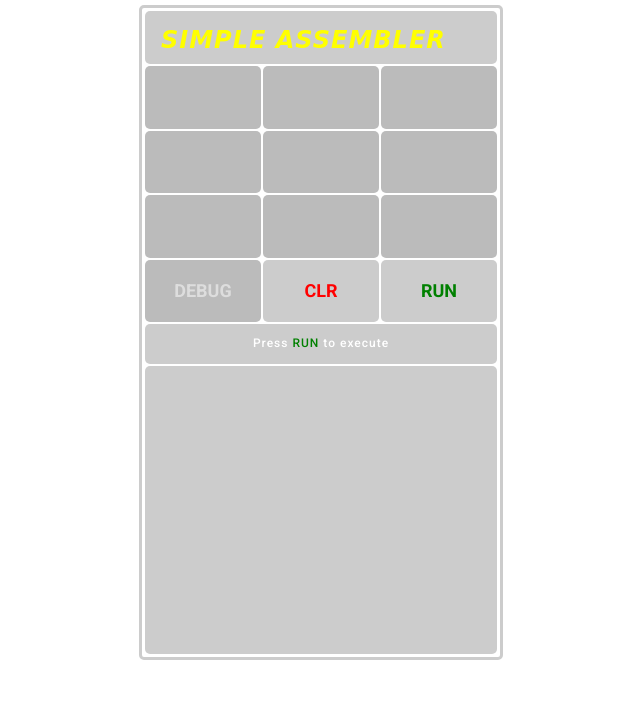
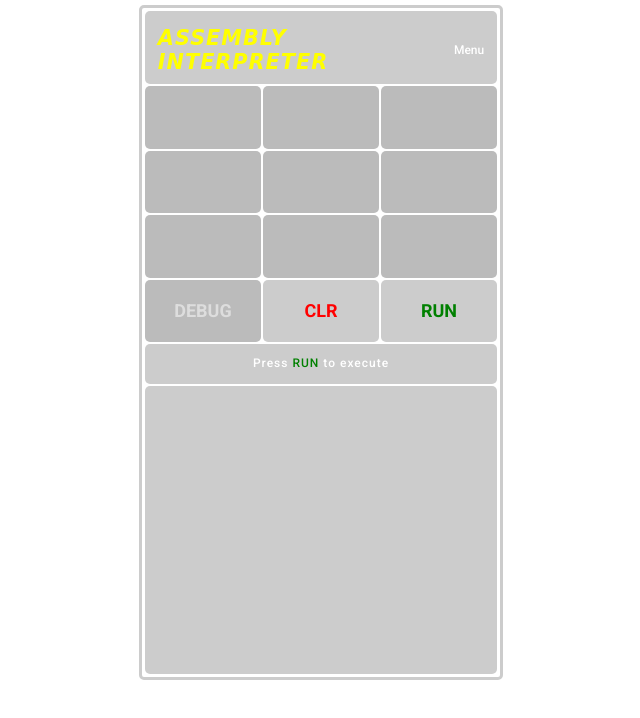
Before and after one commit to PelleLindroth/interpreter, a plain HTML site: page index.html in a window 1280 px wide. Shown: the whole page, without its empty margins (319-959 px from the left). Drawn offline with Linux system fonts and the light colour scheme; a web font is replaced by a local one.

Commit message:
Changed name and added nav element to header

```diff
--- a/index.html
+++ b/index.html
@@ -8,13 +8,14 @@
     />
     <meta charset="UTF-8" />
     <meta name="viewport" content="width=device-width, initial-scale=1.0" />
-    <title>Simple assembler</title>
+    <title>Assembly interpreter</title>
   </head>
   <body>
     <div class="wrapper">
       <div class="outline">
         <header>
-          <h1><em>SIMPLE ASSEMBLER</em></h1>
+          <h1><em>ASSEMBLY INTERPRETER</em></h1>
+          <nav>Menu</nav>
         </header>
         <section class="register"></section>
         <div class="console"></div>
--- a/styles.css
+++ b/styles.css
@@ -30,18 +30,27 @@ body {
 }
 
 header {
+  align-items: center;
   background-color: #ccc;
   border-radius: 5px;
   box-sizing: border-box;
+  display: flex;
+  justify-content: space-between;
   margin-bottom: 2px;
-  padding: 15px 0 10px 1rem;
+  padding: 15px 0.8rem 10px;
   width: 22rem;
 }
 
 h1 {
   color: yellow;
   font-family: 'Turret Road', cursive;
+  font-size: 1.3rem;
   letter-spacing: 1px;
+}
+
+nav {
+  color: white;
+  cursor: pointer;
 }
 
 .register {
```
